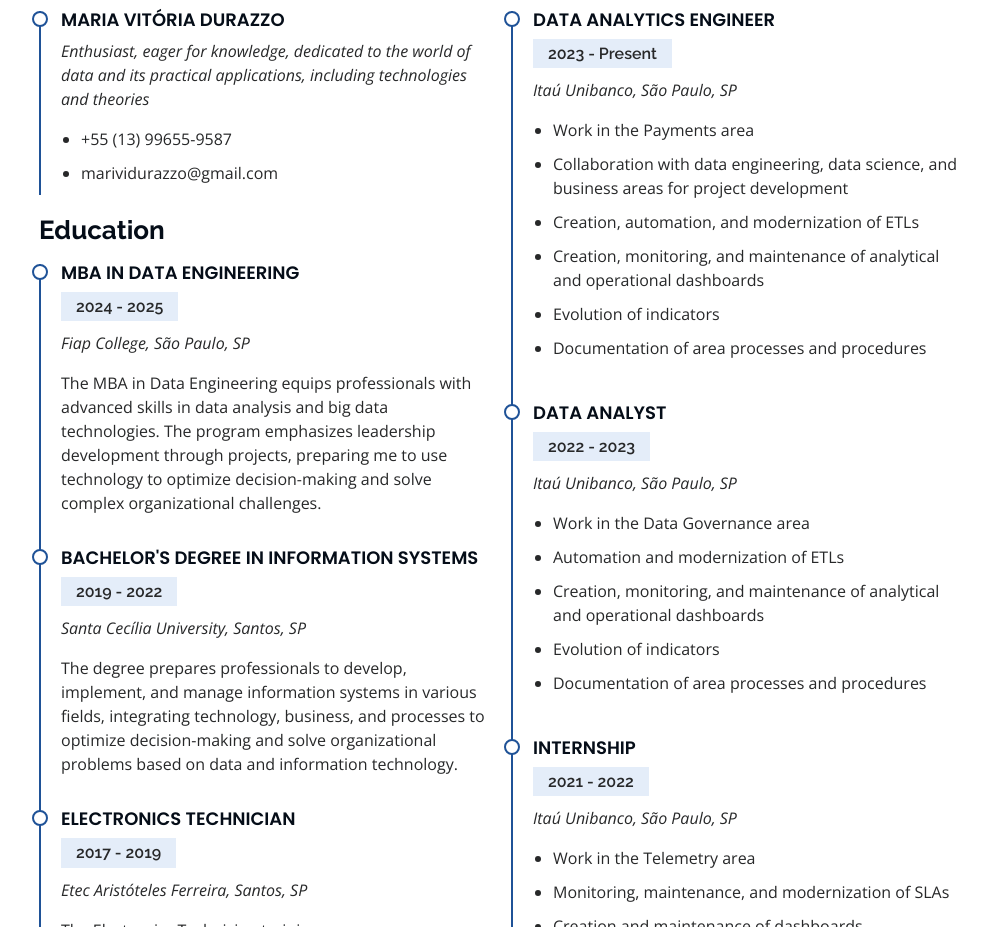
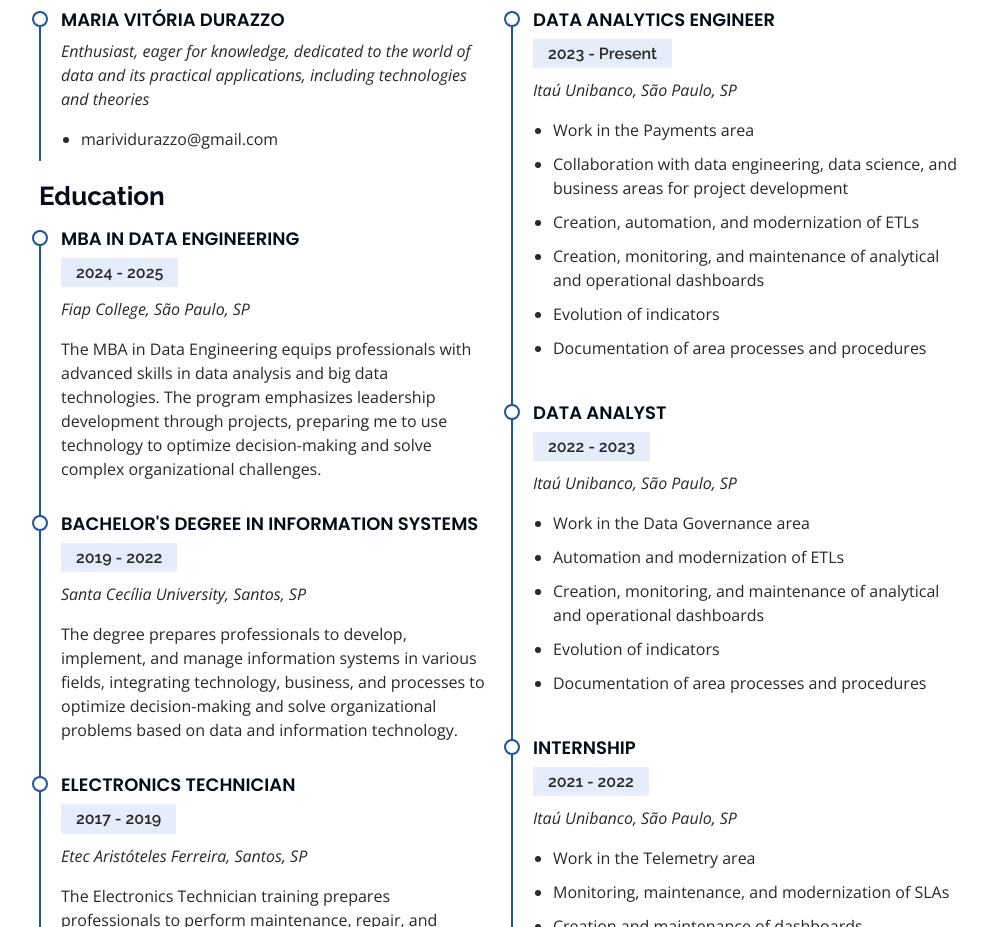
Before and after one commit to vickdurazzo/vickdurazzo, a plain HTML site: page index.html in a window 1280 px wide. Shown: the part 2780-3707 px from the top of the page, without its empty margins (291-1278 px from the left). Drawn offline with nearby package versions, Linux system fonts and the light colour scheme.

Commit message:
Update index.html

```diff
--- a/index.html
+++ b/index.html
@@ -318,7 +318,6 @@
               <h4>Maria Vitória Durazzo</h4>
               <p><em>Enthusiast, eager for knowledge, dedicated to the world of data and its practical applications, including technologies and theories</em></p>
               <ul>
-                <li>+55 (13) 99655-9587</li>
                 <li>marividurazzo@gmail.com</li>
               </ul>
             </div>
```
